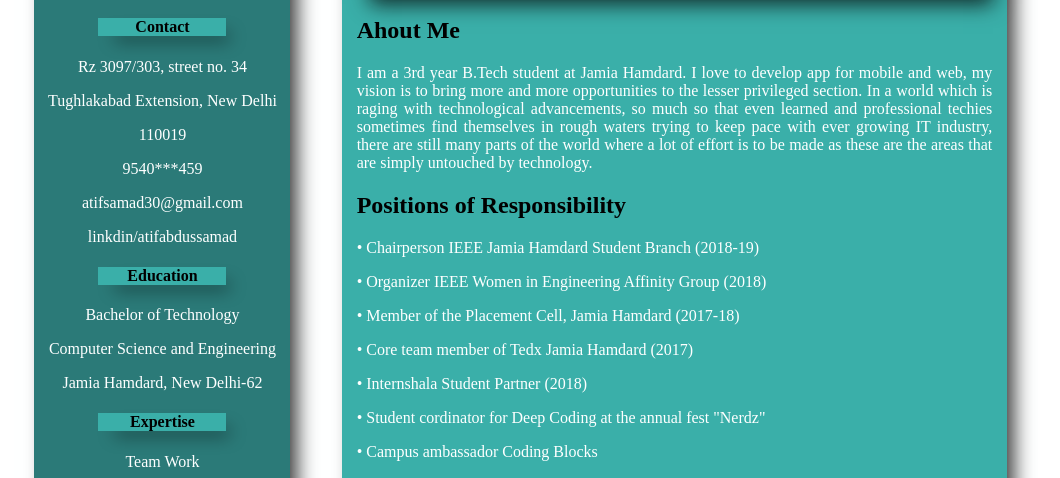
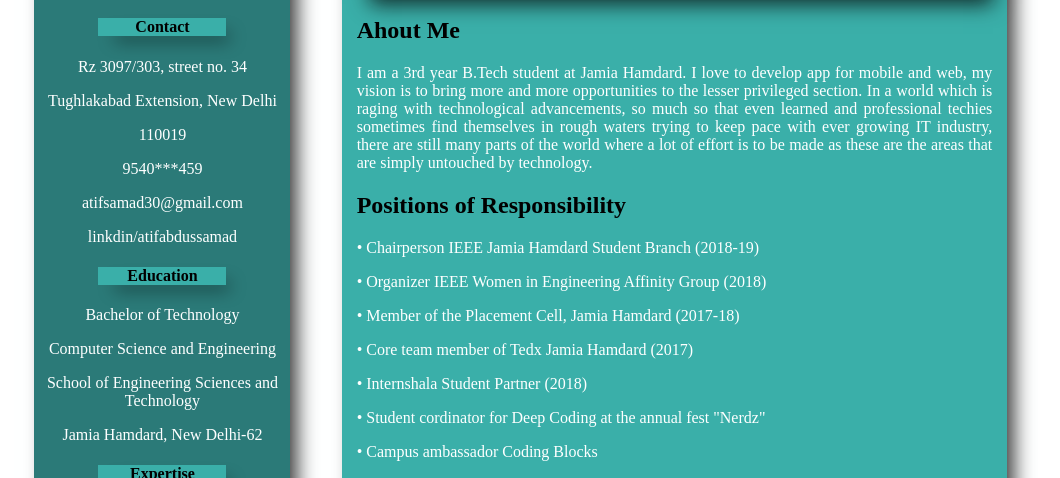
Before and after one commit to atifabdussamad/ProjectPage, a plain HTML site: page index.html in a window 1280 px wide. Shown: the part 248-726 px from the top of the page, without its empty margins (122-1182 px from the left). Drawn offline with Linux system fonts and the light colour scheme.

Commit message:
added SEST

```diff
--- a/index.html
+++ b/index.html
@@ -37,6 +37,7 @@
             <p>
                 Computer Science and Engineering
             </p>
+            <p> School of Engineering Sciences and Technology</p>
             <p>
                 Jamia Hamdard, New Delhi-62
             </p>
```
